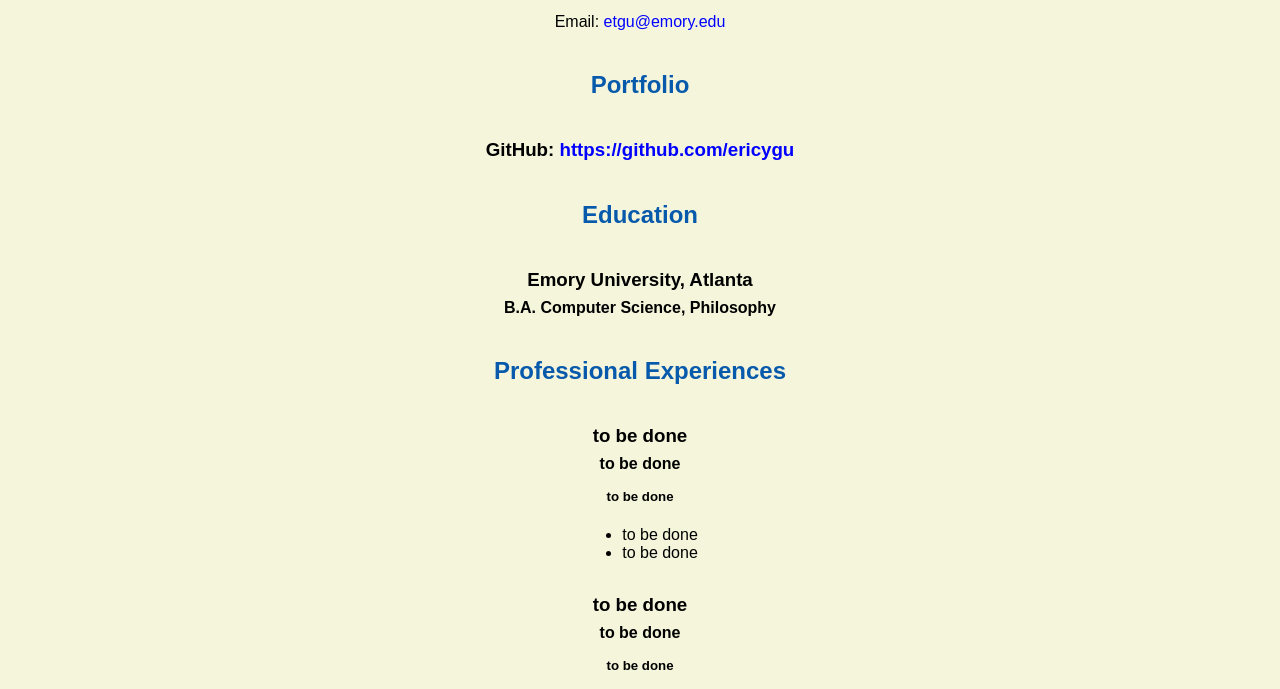
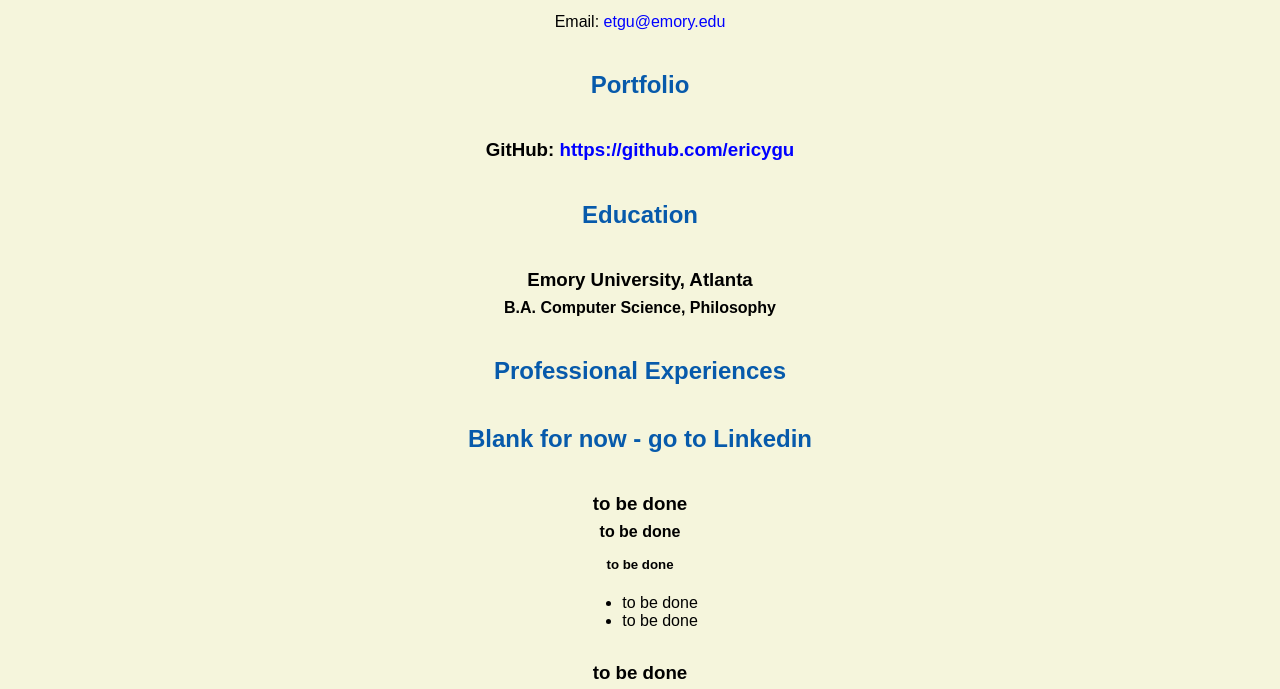
Before and after one commit to ericygu/ericygu.github.io, a plain HTML site: page resume.html in a window 1280 px wide. Shown: the part 406-1095 px from the top of the page. Drawn offline with Linux system fonts and the light colour scheme.

Commit message:
Update resume.html

```diff
--- a/resume.html
+++ b/resume.html
@@ -34,7 +34,7 @@
     <h4>B.A. Computer Science, Philosophy</h4>
 
     <h2>Professional Experiences</h2>
-
+    <h2>Blank for now - go to Linkedin</h2>
     <h3>to be done</h3>
     <h4>to be done</h4>
     <h5>to be done</h5>
```
